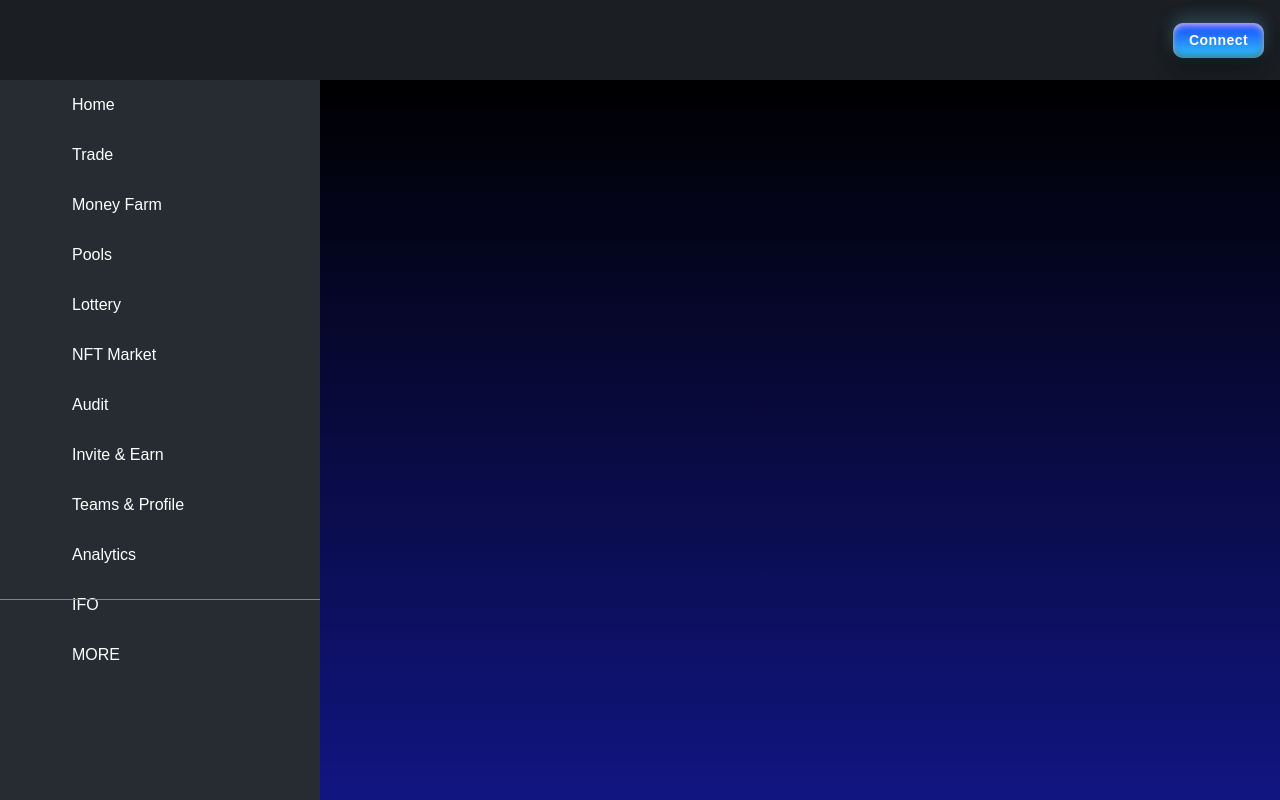
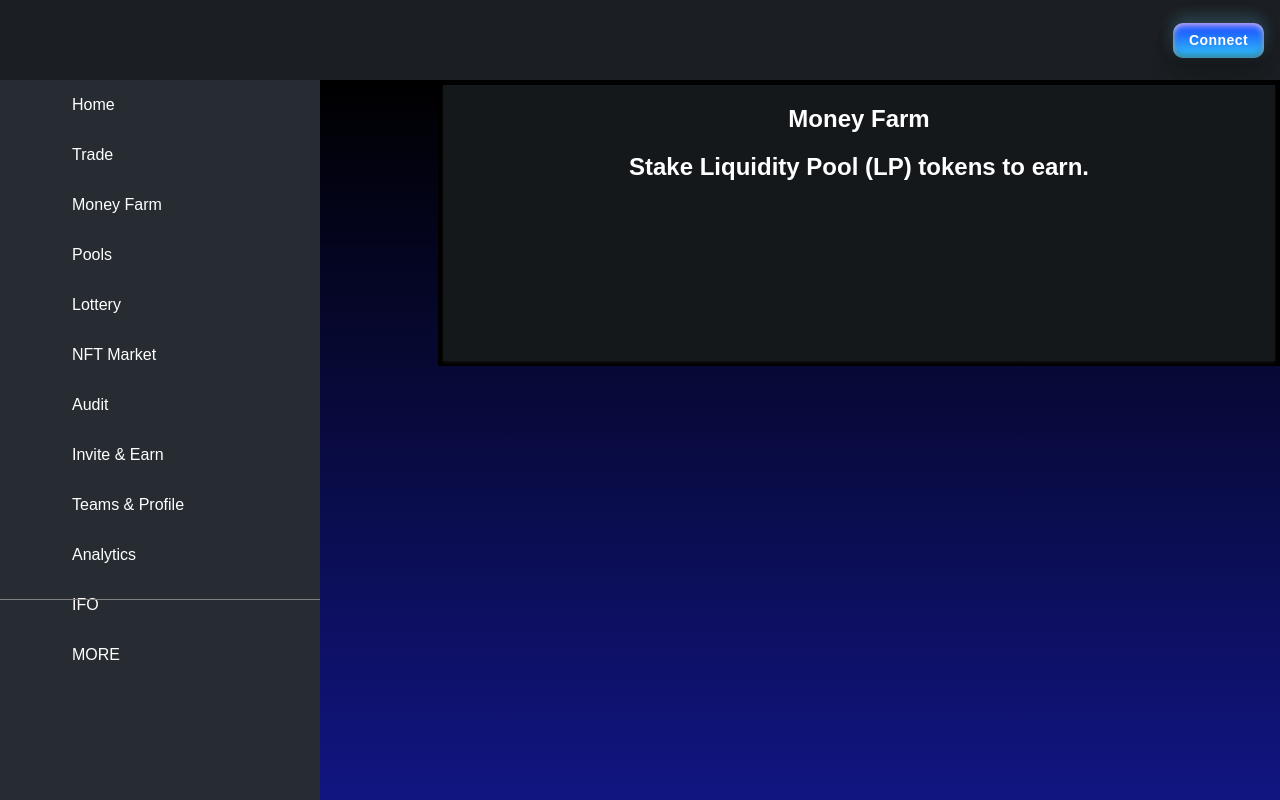
Before and after one commit to edrey03/proyectomoney, a React (Create React App) app: page / in a window 1280 px wide. Built offline with nearby package versions, Linux system fonts and the light colour scheme.

Commit message:
farm
adelanto

```diff
--- a/src/App.css
+++ b/src/App.css
@@ -363,3 +363,12 @@ aside {
     background: rgb(0,0,0);
     background: linear-gradient(180deg, rgba(0,0,0,1) 0%, rgba(17,21,129,1) 100%);
 }
+
+.info {
+    background: rgb(21, 24, 27);
+    box-shadow: rgb(255 255 255 / 6%) 0px 2px 3px;
+}
+
+.contenedorfarm{
+    padding: 80px 0;
+}
--- a/src/components/Farm.jsx
+++ b/src/components/Farm.jsx
@@ -6,7 +6,12 @@ function Farm () {
             <div className="home-container">
                 <AsideMenu />
                 <article>
-
+                <section class="info">
+                <h2><center>Money Farm</center></h2>
+                <h2><center>Stake Liquidity Pool (LP) tokens to earn.</center></h2>
+                <div class="contenedorfarm">
+                </div>
+            </section>
                 </article>
             </div>
         </>
```
